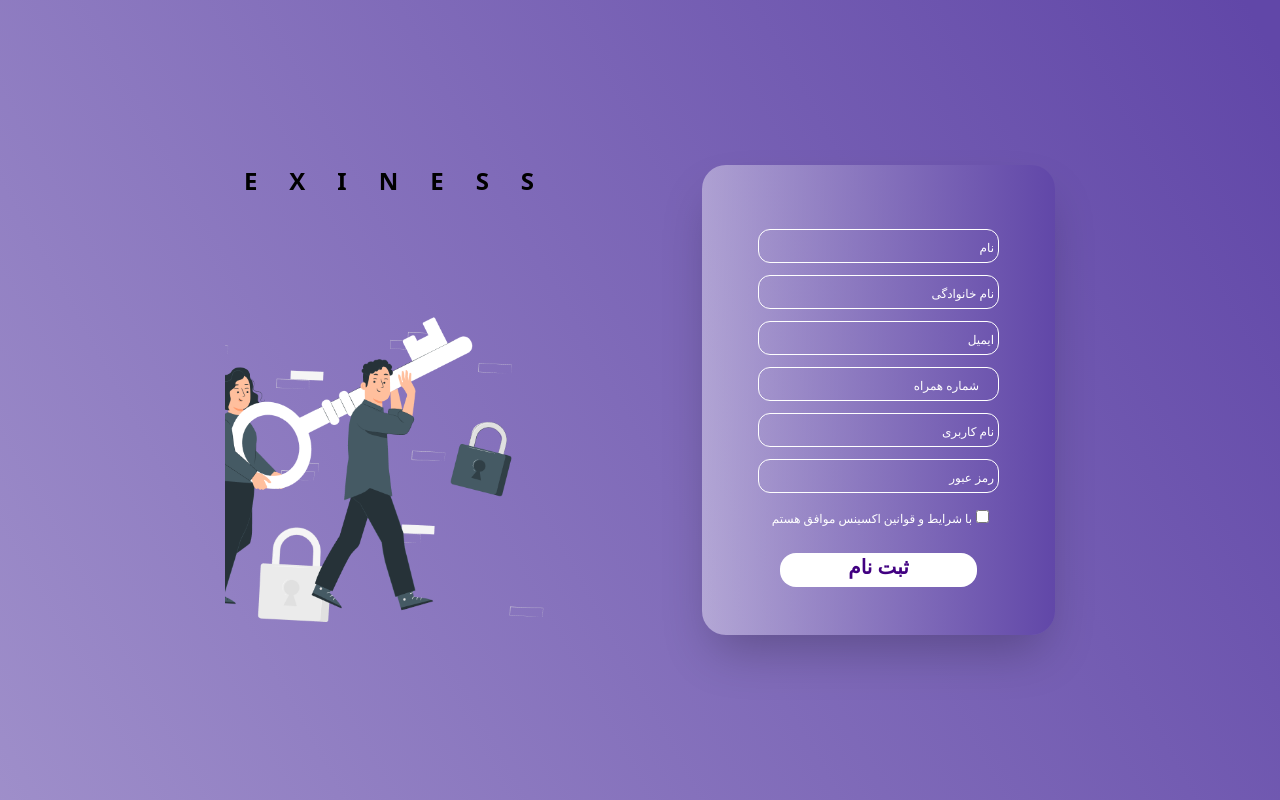
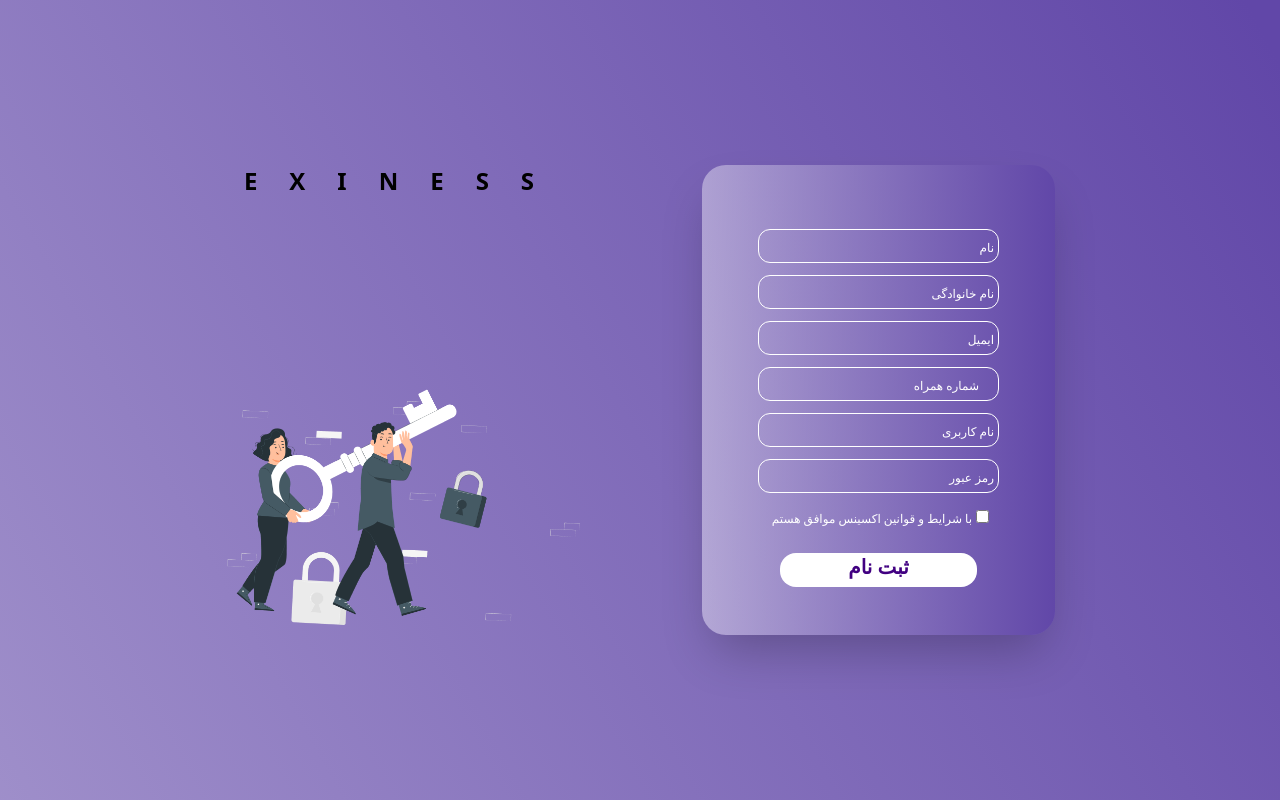
Before and after one commit to shayan-hm/tailwind, a plain HTML site: page simple project/login & signUp/signUp.html in a window 1280 px wide. Drawn offline with nearby package versions, Linux system fonts and the light colour scheme.

Commit message:
change something

```diff
--- a/simple project/login & signUp/signUp.html
+++ b/simple project/login & signUp/signUp.html
@@ -50,7 +50,7 @@
           <img
             src="../../all-project-assets/login & signUp/Group 175.png"
             alt=""
-            class="w-full h-[70%] object-cover"
+            class="object-cover"
           />
         </div>
 
```
